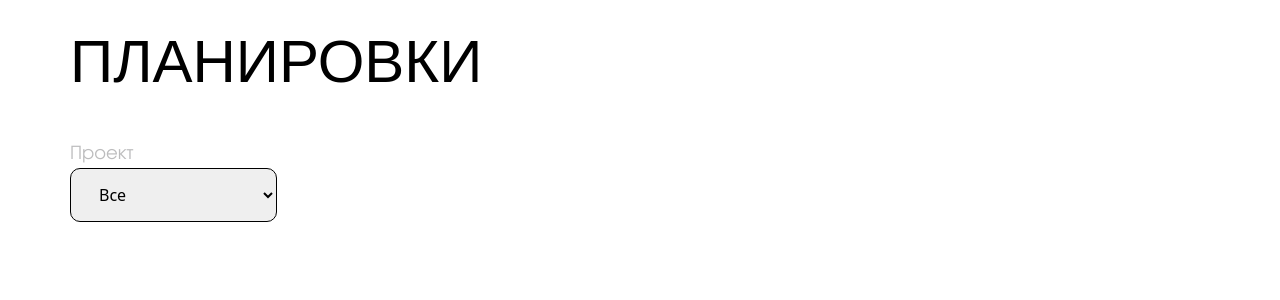
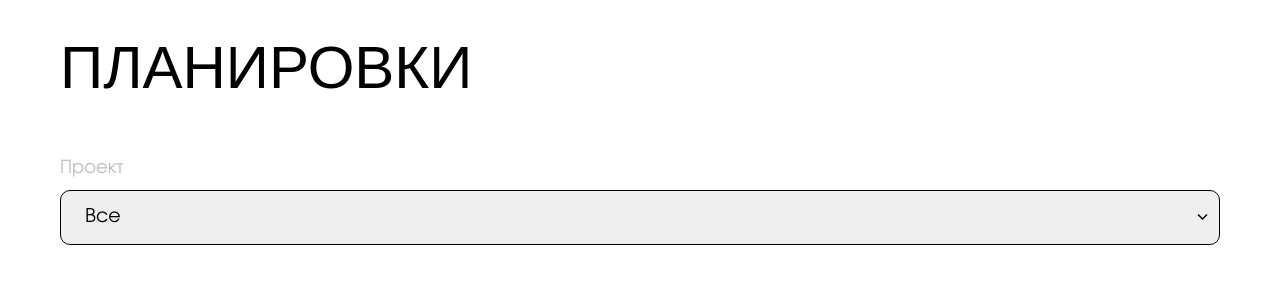
Before and after one commit to dadajonovich/aerokod-test, a React (Vite) app: page / in a window 1280 px wide. Shown: the top 300 px of the page. Built offline with nearby package versions, Linux system fonts and the light colour scheme; a web font is replaced by a local one.

Commit message:
сделал кастомный select, со стрелочкой svg, также подогнал под pixel-perfect компонент <Select />

```diff
--- a/src/App.tsx
+++ b/src/App.tsx
@@ -2,7 +2,7 @@ import { Options } from './components/Options';
 
 function App() {
   return (
-    <main className="min-h-screen	px-[70px] pb-[70px] pt-[32px]">
+    <main className="min-h-screen	px-[60px] pt-[38px]">
       <Options />
     </main>
   );
--- a/src/components/Select/Select.tsx
+++ b/src/components/Select/Select.tsx
@@ -1,10 +1,9 @@
 export function Select() {
   return (
-    <label className="mt-12 inline-block">
-      <span className="text-label block font-evolventa	text-lg font-normal">
-        Проект
-      </span>
-      <select className="rounded-[10px] border border-black px-6 py-3.5">
+    <label className="mt-14 block font-evolventa">
+      <span className="text-lg	font-normal text-label">Проект</span>
+      <div className="relative mt-2">
+        <select className="w-full cursor-pointer appearance-none	rounded-[10px] border border-black px-6 py-3 text-[19px]">
           <option disabled selected>
             Все
           </option>
@@ -14,6 +13,17 @@ export function Select() {
           <option>Planet of the Apes</option>
           <option>Star Trek</option>
         </select>
+        <svg
+          width="15"
+          height="15"
+          viewBox="0 0 15 15"
+          fill="none"
+          xmlns="http://www.w3.org/2000/svg"
+          className="array"
+        >
+          <path d="M3 5L7.5 9.5L12 5" stroke="#040306" stroke-width="1.5" />
+        </svg>
+      </div>
     </label>
   );
 }
--- a/src/index.css
+++ b/src/index.css
@@ -39,3 +39,13 @@
     font-weight: 700;
   }
 }
+
+@layer utilities {
+  .array {
+    position: absolute;
+    top: 50%;
+    right: 10px;
+    transform: translateY(-50%);
+    pointer-events: none;
+  }
+}
```
Also changed, not shown: public/array.svg (added). Lines whose indentation alone changed are shown as unchanged.
